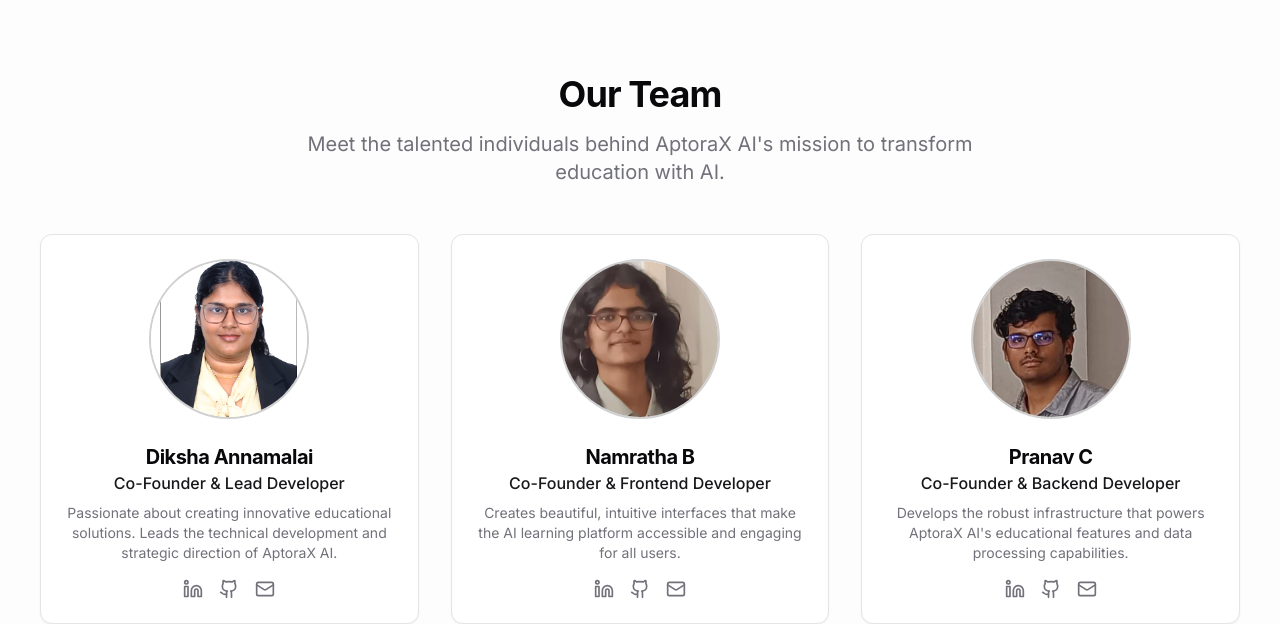
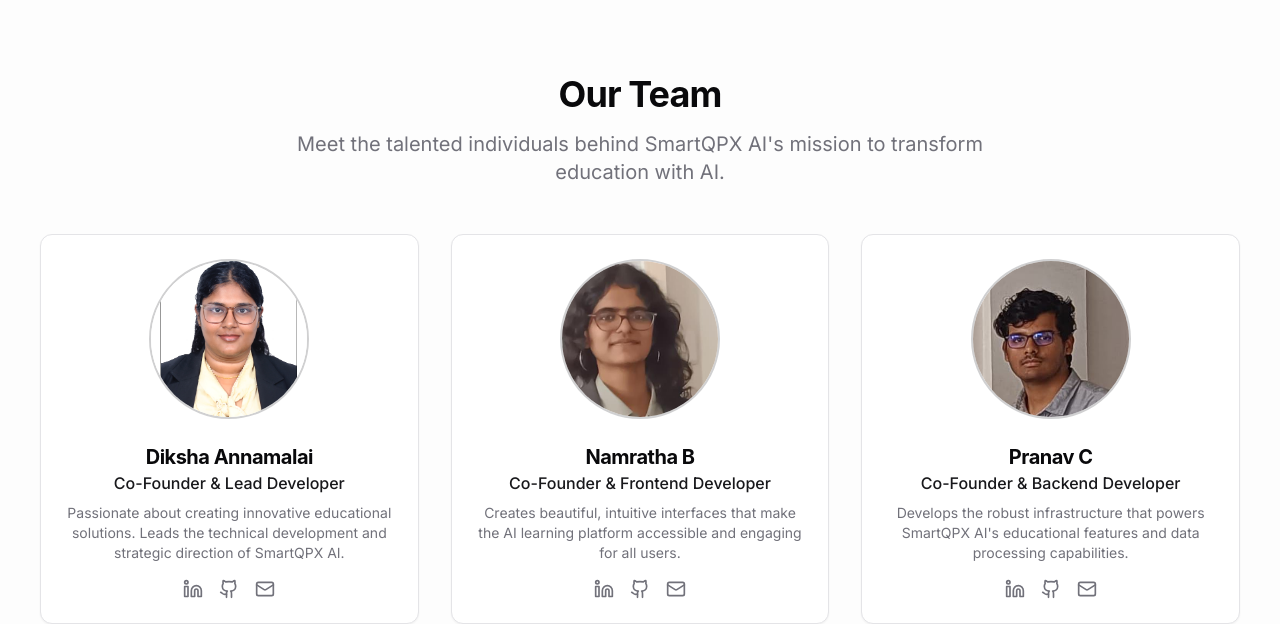
Before and after one commit to Diksha-work/smartpaperx-ai, a React (Vite) app: page / in a window 1280 px wide. Shown: the part 3160-3784 px from the top of the page. Built offline with nearby package versions, Linux system fonts and the light colour scheme; no server answers.

Commit message:
OurTeam.tsx

```diff
--- a/src/components/OurTeam.tsx
+++ b/src/components/OurTeam.tsx
@@ -7,7 +7,7 @@ export const OurTeam = () => {
     {
       name: "Diksha Annamalai",
       role: "Co-Founder & Lead Developer",
-      bio: "Passionate about creating innovative educational solutions. Leads the technical development and strategic direction of AptoraX AI.",
+      bio: "Passionate about creating innovative educational solutions. Leads the technical development and strategic direction of SmartQPX AI.",
       photoUrl: "/lovable-uploads/0f712d8c-3801-46cd-aeb7-0ef18e1312e4.png",
       linkedin: "https://in.linkedin.com/in/diksha-annamalai",
       github: "https://github.com/diksha-annamalai",
@@ -25,7 +25,7 @@ export const OurTeam = () => {
     {
       name: "Pranav C",
       role: "Co-Founder & Backend Developer",
-      bio: "Develops the robust infrastructure that powers AptoraX AI's educational features and data processing capabilities.",
+      bio: "Develops the robust infrastructure that powers SmartQPX AI's educational features and data processing capabilities.",
       photoUrl: "/lovable-uploads/5f13c994-1aed-434c-a15d-2e7ad161af0c.png",
       linkedin: "https://linkedin.com/in/pranav-chintalapudi",
       github: "https://github.com/pranav-c",
@@ -41,7 +41,7 @@ export const OurTeam = () => {
             Our Team
           </h2>
           <p className="text-xl text-muted-foreground max-w-[700px] mx-auto">
-            Meet the talented individuals behind AptoraX AI's mission to transform education with AI.
+            Meet the talented individuals behind SmartQPX AI's mission to transform education with AI.
           </p>
         </div>
 
```
